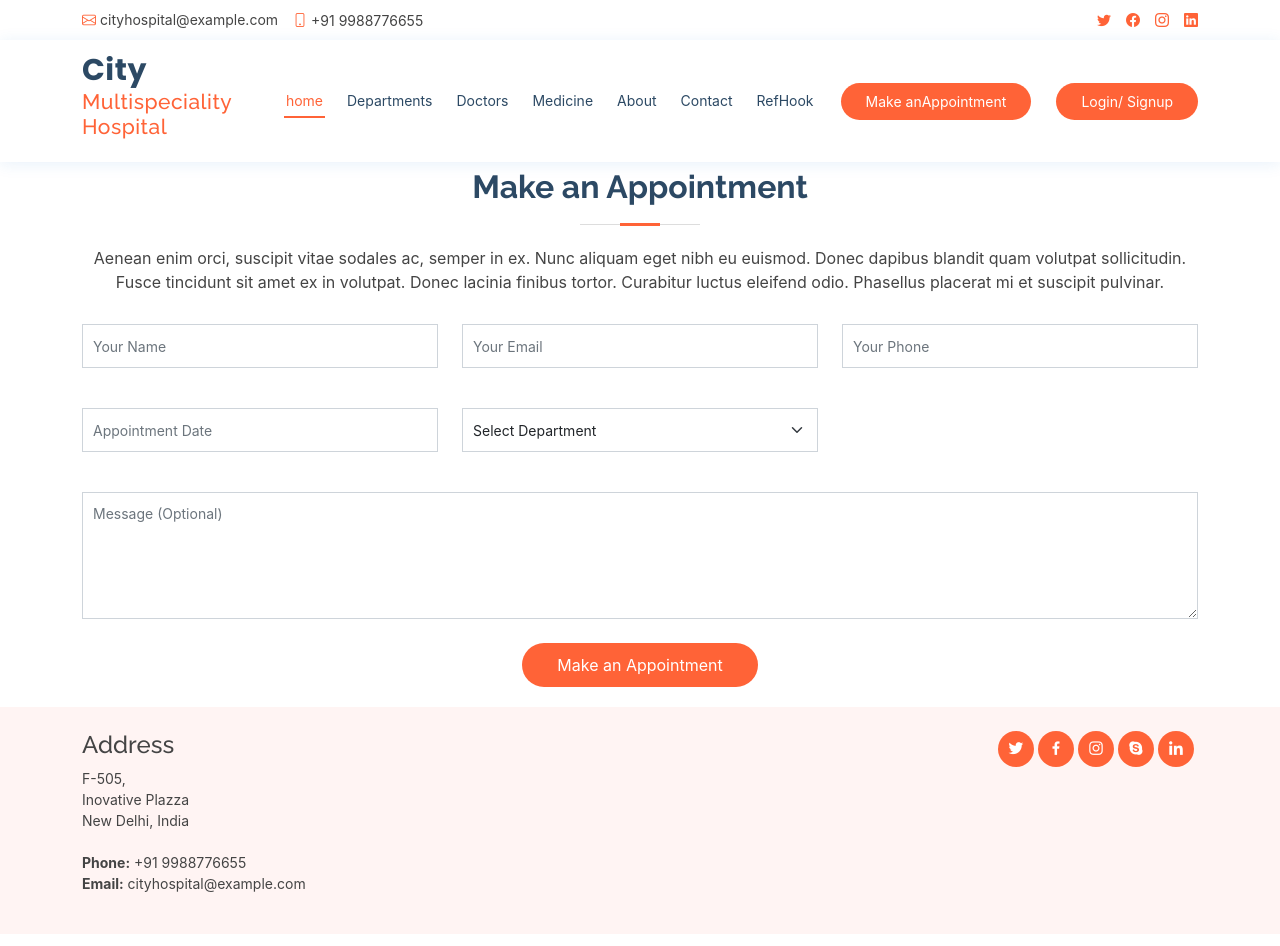
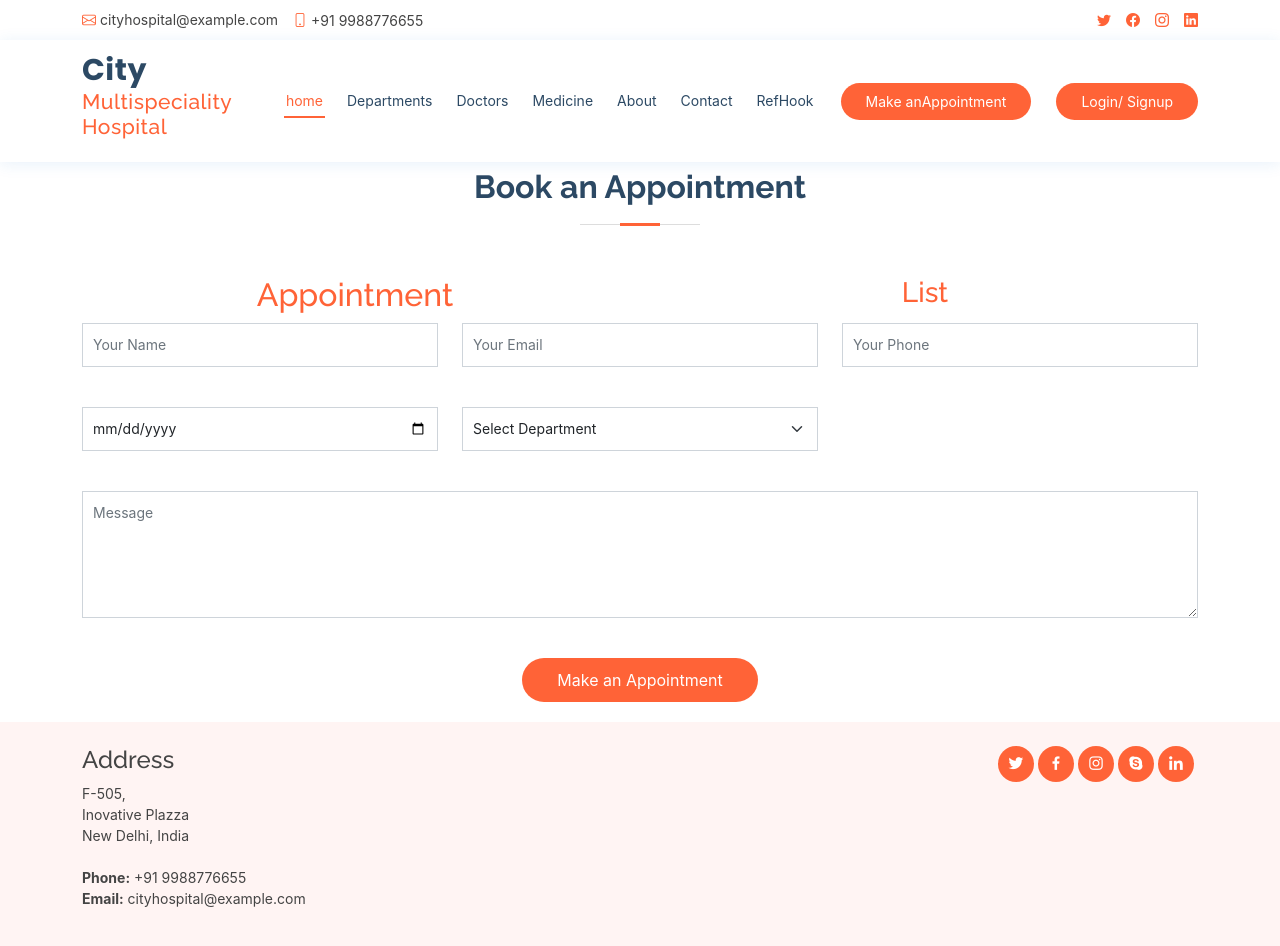
Before and after one commit to mohitzalavadiya/cityhospital, a React (Create React App) app: page /appointment in a window 1280 px wide. Shown: the top 946 px of the page. Built offline with nearby package versions, Linux system fonts and the light colour scheme.

Commit message:
Apt_validate

```diff
--- a/src/App.js
+++ b/src/App.js
@@ -1,12 +1,14 @@
 import { Route, Switch } from "react-router-dom";
 import Footer from "./components/Footer";
 import Header from "./components/Header";
+import List from "./components/list/List";
 import Refhook from "./components/Refexample/Refhook";
 import About from "./container/departments/About";
 import Appointment from "./container/departments/Appointment";
 import Contact from "./container/departments/Contact";
 import Departments from "./container/departments/Departments";
 import Doctors from "./container/departments/Doctors";
+import List_Apt from "./container/departments/List_Apt";
 import Home from "./container/home/Home";
 import Login from "./container/Login";
 import Medicine from "./container/medicine/Medicine";
@@ -26,6 +28,7 @@ function App() {
       <Route path ="/medicine" exact component={Medicine}/>
       <Route path= "/refhook" exact component={Refhook}/>
       <Route path="/appointment" exact component={Appointment}/>
+      <Route path="/list" exact component={List_Apt}/>
     </Switch>
 
     <Footer/>
--- a/src/container/departments/Appointment.js
+++ b/src/container/departments/Appointment.js
@@ -1,34 +1,56 @@
 import React from 'react';
 import * as yup from 'yup';
 import { useFormik, Form, Formik } from 'formik';
+import { NavLink } from 'react-router-dom';
 
 function Appointment(props) {
+
+   const DataInsert = (values) => {
+        const localdata = JSON.parse(localStorage.getItem('Apt'))
+
+     let id = Math.floor(Math.random()*1000);
+
+        let data ={
+            id,
+            ...values
+        }
+        if(localdata === null){
+            localStorage.setItem('Apt', JSON.stringify([data]))
+        }else{
+            localdata.push(data)
+            localStorage.setItem('Apt',JSON.stringify(localdata))
+        }
+
+        console.log(data);
+   }
 
 
     let schema = yup.object().shape({
         name: yup.string().required("required"),
         email: yup.string().email("please enter valid email id").required("required"),
-        phone :yup.number().required("required"),
-        date :yup.string().required("required"),
-        department : yup.string().required("required")
+        phone: yup.number().required("required"),
+        date: yup.string().required("required"),
+        department: yup.string().required("required"),
+        message: yup.string().required("required")
 
     });
     const formikobj = useFormik({
         initialValues: {
             name: '',
             email: '',
-          phone:'',
-          date :'',
-          department:''
+            phone: '',
+            date: '',
+            department: '',
+            message: ''
         },
         validationSchema: schema,
         onSubmit: (values, action) => {
-          alert(JSON.stringify(values, null, 2));
+            DataInsert(values)
             action.resetForm()
         },
     });
 
-      const {handleBlur, handleChange, handleSubmit, errors, touched, values} = formikobj
+    const { handleBlur, handleChange, handleSubmit, errors, touched, values } = formikobj
 
 
     return (
@@ -36,36 +58,89 @@ function Appointment(props) {
             <section id="appointment" className="appointment">
                 <div className="container">
                     <div className="section-title">
-                        <h2>Make an Appointment</h2>
-                        <p>Aenean enim orci, suscipit vitae sodales ac, semper in ex. Nunc aliquam eget nibh eu euismod. Donec dapibus
-                            blandit quam volutpat sollicitudin. Fusce tincidunt sit amet ex in volutpat. Donec lacinia finibus tortor.
-                            Curabitur luctus eleifend odio. Phasellus placerat mi et suscipit pulvinar.</p>
+                        <h2>Book an Appointment</h2>
+                    </div>
+                    <div className='row'>
+                        <div className='col-6 text-center'>
+                            <NavLink to="/appointment">
+                                <h2>Appointment</h2></NavLink>
+                        </div>
+                        <div className='col-6 text-center'>
+                        <NavLink to="/list">
+                            <h3>List</h3></NavLink>
+                        </div>
                     </div>
                     <Formik values={formikobj}>
                         <Form onSubmit={handleSubmit} className="php-email-form">
                             <div className="row">
+
                                 <div className="col-md-4 form-group">
-                                <input type="text" name="name" className="form-control" id="name" placeholder="Your Name" onChange={handleChange} value={values.name} onBlur={handleBlur}/>
+                                    <input
+                                        type="text"
+                                        name="name"
+                                        className="form-control"
+                                        id="name"
+                                        placeholder="Your Name"
+                                        onChange={handleChange}
+                                        value={values.name}
+                                        onBlur={handleBlur}
+                                    />
                                     <p className='text-danger'>{errors.name && touched.name ? errors.name : ''}</p>
+                                </div>
 
-                            </div>
                                 <div className="col-md-4 form-group mt-3 mt-md-0">
-                                <input type="email" className="form-control" name="email" id="email" placeholder="Your Email" onChange={handleChange} value={values.email} onBlur={handleBlur}/>
+                                    <input
+                                        type="email"
+                                        className="form-control"
+                                        name="email"
+                                        id="email"
+                                        placeholder="Your Email"
+                                        onChange={handleChange}
+                                        value={values.email}
+                                        onBlur={handleBlur}
+                                    />
                                     <p className='text-danger'>{errors.email && touched.email ? errors.email : ''}</p>
                                 </div>
+
                                 <div className="col-md-4 form-group mt-3 mt-md-0">
-                                <input type="tel" className="form-control" name="phone" id="phone" placeholder="Your Phone" onChange={handleChange} value={values.phone} onBlur={handleBlur}/>
+                                    <input
+                                        type="tel"
+                                        className="form-control"
+                                        name="phone"
+                                        id="phone"
+                                        placeholder="Your Phone"
+                                        onChange={handleChange}
+                                        value={values.phone}
+                                        onBlur={handleBlur}
+                                    />
                                     <p className='text-danger'>{errors.phone && touched.phone ? errors.phone : ''}</p>
-
                                 </div>
                             </div>
+
                             <div className="row">
                                 <div className="col-md-4 form-group mt-3">
-                                <input type="datetime" name="date" className="form-control datepicker" id="date" placeholder="Appointment Date" onChange={handleChange} value={values.date} onBlur={handleBlur}/>
+                                    <input
+                                        type="date"
+                                        name="date"
+                                        className="form-control datepicker"
+                                        id="date"
+                                        placeholder="Appointment Date"
+                                        onChange={handleChange}
+                                        value={values.date}
+                                        onBlur={handleBlur}
+                                    />
                                     <p className='text-danger'>{errors.date && touched.date ? errors.date : ''}</p>
                                 </div>
+
                                 <div className="col-md-4 form-group mt-3">
-                                <select name="department" id="department" className="form-select" onChange={handleChange} onBlur={handleBlur} value={values.department}>
+                                    <select
+                                        name="department"
+                                        id="department"
+                                        className="form-select"
+                                        onChange={handleChange}
+                                        onBlur={handleBlur}
+                                        value={values.department}
+                                    >
                                         <option value>Select Department</option>
                                         <option >Department 1</option>
                                         <option >Department 2</option>
@@ -74,9 +149,14 @@ function Appointment(props) {
                                     <p className='text-danger'>{errors.department && touched.department ? errors.department : ''}</p>
                                 </div>
                             </div>
+
                             <div className="form-group mt-3">
-                            <textarea className="form-control" name="message" rows={5} placeholder="Message (Optional)"/>
-                            <div className="validate" />
+                                <textarea className="form-control" type="text" name="message" rows={5} placeholder="Message"
+                                onChange={handleChange}
+                                value={values.message}
+                                onBlur={handleBlur}
+                                />
+                                <p className='text-danger'>{errors.message && touched.message ? errors.message : ''}</p>
                             </div>
                             <div className="mb-3">
                                 <div className="loading">Loading</div>
--- /dev/null
+++ b/src/container/departments/List_Apt.js
@@ -0,0 +1,30 @@
+import React from 'react';
+import { NavLink } from 'react-router-dom';
+
+function List_Apt(props) {
+    return (
+        <div>
+            <main id="main">
+            <section id="appointment" className="appointment">
+                <div className="container">
+                    <div className="section-title">
+                        <h2>Book an Appointment</h2>
+                    </div>
+                    <div className='row'>
+                        <div className='col-6 text-center'>
+                            <NavLink to="/appointment">
+                                <h2>Appointment</h2></NavLink>
+                        </div>
+                        <div className='col-6 text-center'>
+                        <NavLink to="/list">
+                            <h3>List</h3></NavLink>
+                        </div>
+                    </div>
+                    </div>
+                    </section>
+                    </main>
+        </div>
+    );
+}
+
+export default List_Apt;
```
Lines whose indentation alone changed are shown as unchanged.
